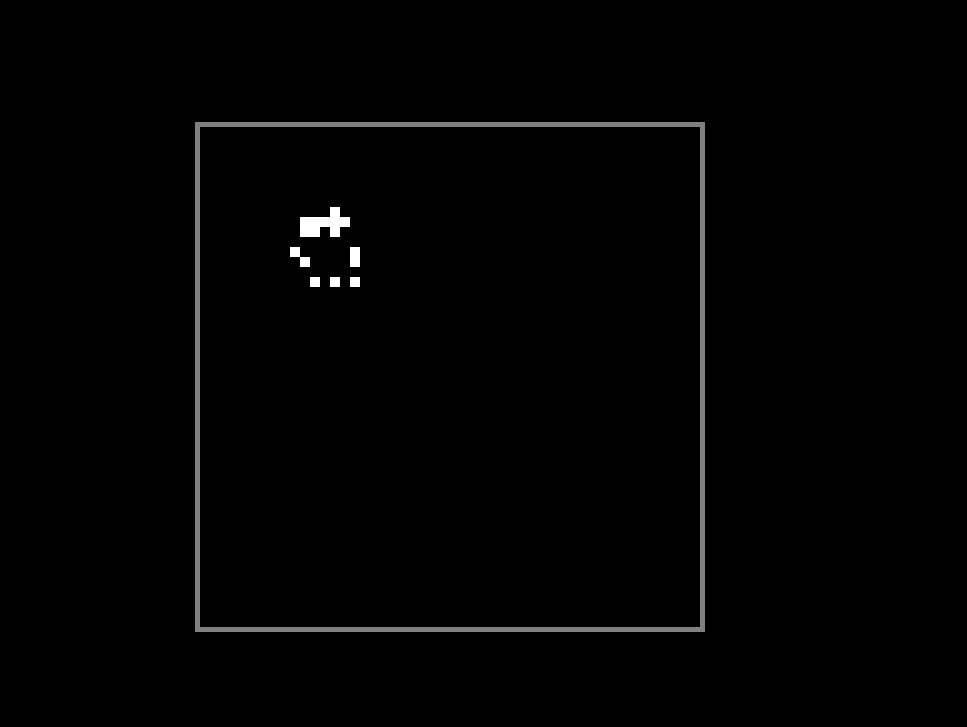
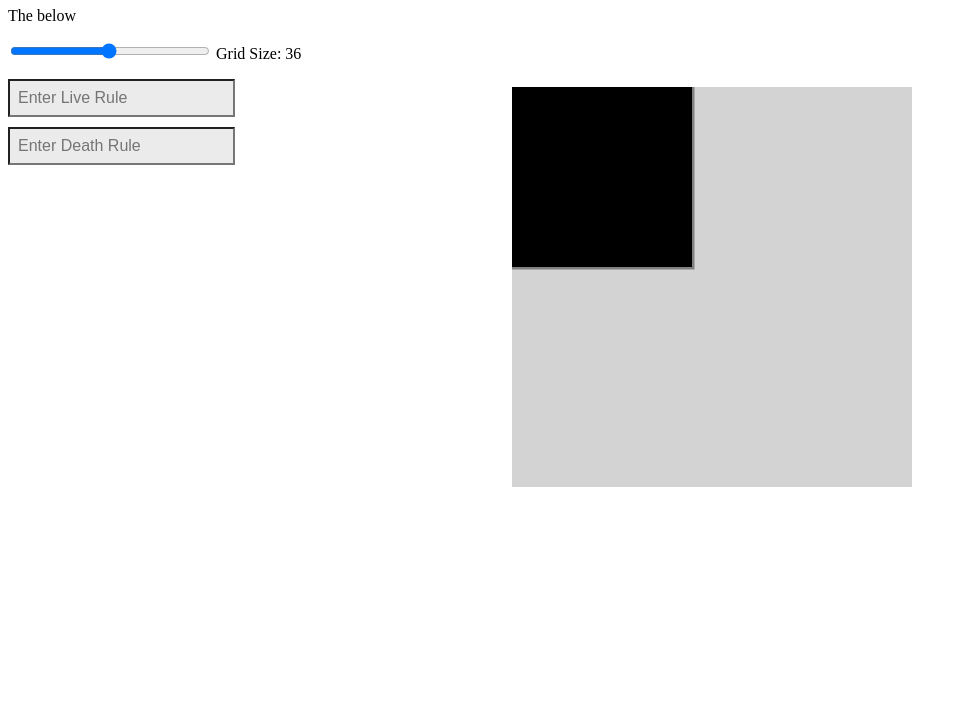
Before and after one commit to russell-rozenbaum/AdjustableConwaysGameOfLife, a plain HTML site: page index.html in a window 1280 px wide. Shown: the part 73-800 px from the top of the page, without its empty margins (0-967 px from the left). Drawn offline with Linux system fonts and the light colour scheme.

Commit message:
added living cell age and dead cell pastAge (time since last alive); readjusted some graphics and added basic UI

```diff
--- a/index.html
+++ b/index.html
@@ -3,11 +3,17 @@
 <head>
     <meta charset="UTF-8">
     <meta name="viewport" content="width=device-width, initial-scale =  1.0">
-    <title> Canvas Basics </title>
+    <title> Game of Life w/ Cell-Age </title>
     <link rel="stylesheet" href="style.css">
 </head>
 <body>
     <canvas id="canvas1"></canvas>
+    <h1> Game of Life w/ Cellular Age </h1>
+    <p> The below </p>
+    <input type="range" id="sliderInput" min="1" max="72" value="36">
+    <label for="sliderInput">Grid Size: <span id="sliderValue"></span></label>
+    <input type="text" class="inputBox" placeholder="Enter Live Rule">
+    <input type="text" class="inputBox" placeholder="Enter Death Rule">
 
     <script src="script.js"></script>
 </body>
--- a/script.js
+++ b/script.js
@@ -1,43 +1,79 @@
 const canvas = document.getElementById('canvas1');
 const ctx = canvas.getContext('2d');
-canvas.width = window.innerWidth;
+canvas.width = window.innerHeight;
 canvas.height = window.innerHeight;
 
-// Location of our grid
-const xLoc = 200;
-const yLoc = 200;
-let clock = 0;
-const clockPer = 40;
-const gridSize = 50;
-
 window.addEventListener('resize', function() {
-    canvas.width = window.innerWidth;
+    canvas.width = window.innerHeight;
     canvas.height = window.innerHeight;
 });
 
 // Our actial cell grid, where all of our cells will live
 let cellGrid = [];
+// Location of our grid
+const xLoc = 0;
+const yLoc = 0;
+let gridSize = null;
+const cellSize = 10;
+let clock = 0;
+const clockPer = 5;
+let liveRule, deathRule;
+
+const inputBoxes = document.querySelectorAll('.inputBox');
+
+function enterInput(event) {
+    if (event.key === 'Enter') {
+        cellGrid = [];
+        fillGrid();
+    }
+}
+inputBoxes[0].addEventListener('input', function() {
+    if (inputBoxes[0].value.trim() >= 0 && inputBoxes[0].value.trim() <= 9) {
+        liveRule = inputBoxes[0].value.trim();
+    }
+});
+inputBoxes[1].addEventListener('input', function() {
+    if (inputBoxes[1].value.trim() >= 0 && inputBoxes[1].value.trim() <= 9) {
+        deathRule = inputBoxes[1].value.trim();
+    }
+});
+inputBoxes[0].addEventListener('keydown', enterInput);
+inputBoxes[1].addEventListener('keydown', enterInput);
+
+
+const sliderInput = document.getElementById('sliderInput');
+const sliderValue = document.getElementById('sliderValue');
+gridSize = Number(sliderInput.value);
+sliderValue.textContent = sliderInput.value;
+sliderInput.addEventListener('input', function() {
+    sliderValue.textContent = this.value;
+    cellGrid = [];
+    gridSize = Number(this.value);
+});
+
 
 class Cell {
-    constructor(x, y, alive) {
+    constructor(x, y, alive, wasAlive, age, agePast) {
         this.x = x;
         this.y = y;
         this.alive = alive;
-        this.recentlyAlive = false;
+        this.wasAlive = wasAlive;
+        this.age = age;
+        this.agePast = agePast;
     }
 
     draw() {
         if (this.alive) {
-            ctx.fillStyle = 'white';
-            ctx.fillRect(this.x, this.y, 10, 10);
+            ctx.fillStyle = 'hsl(200, 30%, ' + (100 - (this.age * 5)) + '%)';
+            ctx.fillRect(this.x, this.y, cellSize, cellSize);
         }
-        else if (this.recentlyAlive) {
-            ctx.fillStyle = 'tan';
-            ctx.fillRect(this.x, this.y, 10, 10);
+        else if (this.wasAlive) {
+            ctx.fillStyle = 'hsl(10, ' + (25 - this.agePast * 5) + '%, ' + (40 - this.agePast * 5) + '%)';
+            ctx.fillRect(this.x, this.y, cellSize, cellSize);
         }
         else {
             ctx.fillStyle = 'black';
-            ctx.fillRect(this.x, this.y, 10, 10);
+            ctx.fillRect(this.x, this.y, cellSize, cellSize);
         }
     }
 }
@@ -46,20 +82,18 @@ function fillGrid() {
     let x = xLoc;
     let y = yLoc;
     for (let i = 0; i < gridSize * gridSize; i++) {
-        console.log(i)
         let alive = false;
         if (i% gridSize <= 15 && i % gridSize >= 10 && i >= gridSize * 10 && i <= gridSize * 15) {
             alive = Math.random() < 0.3;
         }
-        cellGrid.push(new Cell(x, y, alive));
-        if (x >= xLoc + (gridSize - 1) * 10) {
+        cellGrid.push(new Cell(x, y, alive, false, 0, 0));
+        if (x >= xLoc + (gridSize - 1) * cellSize) {
             x = xLoc;
-            y += 10;
+            y += cellSize;
         }
-        else x += 10;
+        else x += cellSize;
     }
 }
-fillGrid();
 
 function handleCells() {
     if (clock > clockPer) {
@@ -74,11 +108,14 @@ function handleCells() {
 
 function updateMethod() {
     let newCellGrid = [];
+
     for (let i = 0; i < cellGrid.length; i++) {
         let numNeighborsAlive = 0;
         let alive = cellGrid[i].alive;
-        let recentlyAlive = cellGrid[i].recentlyAlive;
-        // Look at cells to left and right
+        let wasAlive = cellGrid[i].alive;
+        let age = cellGrid[i].age;
+        let agePast = cellGrid[i].agePast;
+        // Gather information on neighboring cells
         const cellLeft = (i % gridSize) - 1 >= 0;
         const cellRight = (i % gridSize) + 1 <= gridSize - 1;
         const cellAbove = i - gridSize >= 0;
@@ -99,7 +136,9 @@ function updateMethod() {
             }
         }
         if (cellBelow) {
-            if (cellGrid[i + gridSize].alive) numNeighborsAlive++;
+            if (cellGrid[i + gridSize].alive)  {
+                numNeighborsAlive++;
+            }
             if (cellLeft) {
                 if (cellGrid[i + gridSize - 1].alive) numNeighborsAlive++;
             }
@@ -107,30 +146,42 @@ function updateMethod() {
                 if (cellGrid[i + gridSize + 1].alive) numNeighborsAlive++;
             }
         }
-        if (cellGrid[i].alive && numNeighborsAlive >= 3) {
+        if (cellGrid[i].alive && numNeighborsAlive >= liveRule) {
+            console.log(liveRule);
             alive = false;
         }
-        else if (cellGrid[i].recentlyAlive && numNeighborsAlive >= 3) {
-            alive = false;
-        }
-        else if (!cellGrid[i].alive && numNeighborsAlive >= 3) {
+        else if (!cellGrid[i].alive && numNeighborsAlive >= deathRule) {
+            console.log(deathRule);
             alive = true;
         }
-        newCellGrid.push(new Cell(cellGrid[i].x, cellGrid[i].y, alive));
-        newCellGrid[i].recentlyAlive = (!alive && cellGrid[i].alive);
+        // We handle survival here
+        // keeps track of cells that were alive
+        wasAlive = (!alive && (cellGrid[i].alive || cellGrid[i].wasAlive));
+        // keeps track of living cells' age
+        if (cellGrid[i].alive) alive ? age++ : age = 0;
+        // keeps track of how long a dead cell has been dead for
+        if (!cellGrid[i].alive) !alive ? agePast++ : agePast = 0;
+        newCellGrid.push(new Cell(cellGrid[i].x, cellGrid[i].y, alive, wasAlive, age, agePast));
     }
     for (let i = 0; i < cellGrid.length; i++) {
         cellGrid[i] = newCellGrid[i];
     }
 }
 
+function calcMeanAge() {
+    let sum = 0;
+    for (let i = 0; i < cellGrid.length; i++) {
+        sum += cellGrid[i].age;
+    }
+    return sum/cellGrid.length;
+ }
 
 function animate() {
     ctx.clearRect(0, 0, canvas.width, canvas.height);
     ctx.fillStyle = 'grey';
-    ctx.fillRect(xLoc - 5, yLoc - 5, gridSize * 10 + 10, gridSize * 10 + 10);
+    ctx.fillRect(xLoc - 5, yLoc - 5, gridSize * cellSize + 10, gridSize * cellSize + 10);
     ctx.fillStyle = 'black';
-    ctx.fillRect(xLoc,yLoc, gridSize * 10, gridSize * 10);
+    ctx.fillRect(xLoc,yLoc, gridSize * cellSize, gridSize * cellSize);
     handleCells();
     requestAnimationFrame(animate);
 }
--- a/style.css
+++ b/style.css
@@ -1,8 +1,21 @@
 #canvas1 {
     position: absolute;
-    background: black;
-    width: 100%;
-    height: 100%;
-    top: 0;
-    left: 0;
+    background: lightgray;
+    width: 400px;
+    height: 400px;
+    top: 20%;
+    left: 40%;
 }
+
+.inputBox {
+    display: block;
+    background: rgb(235, 235, 235);
+    font-size: 16px;
+    padding: 8px;
+    margin-bottom: 10px;
+}
+
+#sliderInput {
+    width: 200px; /* Adjust the width of the slider */
+    margin-bottom: 20px;
+  }
```
